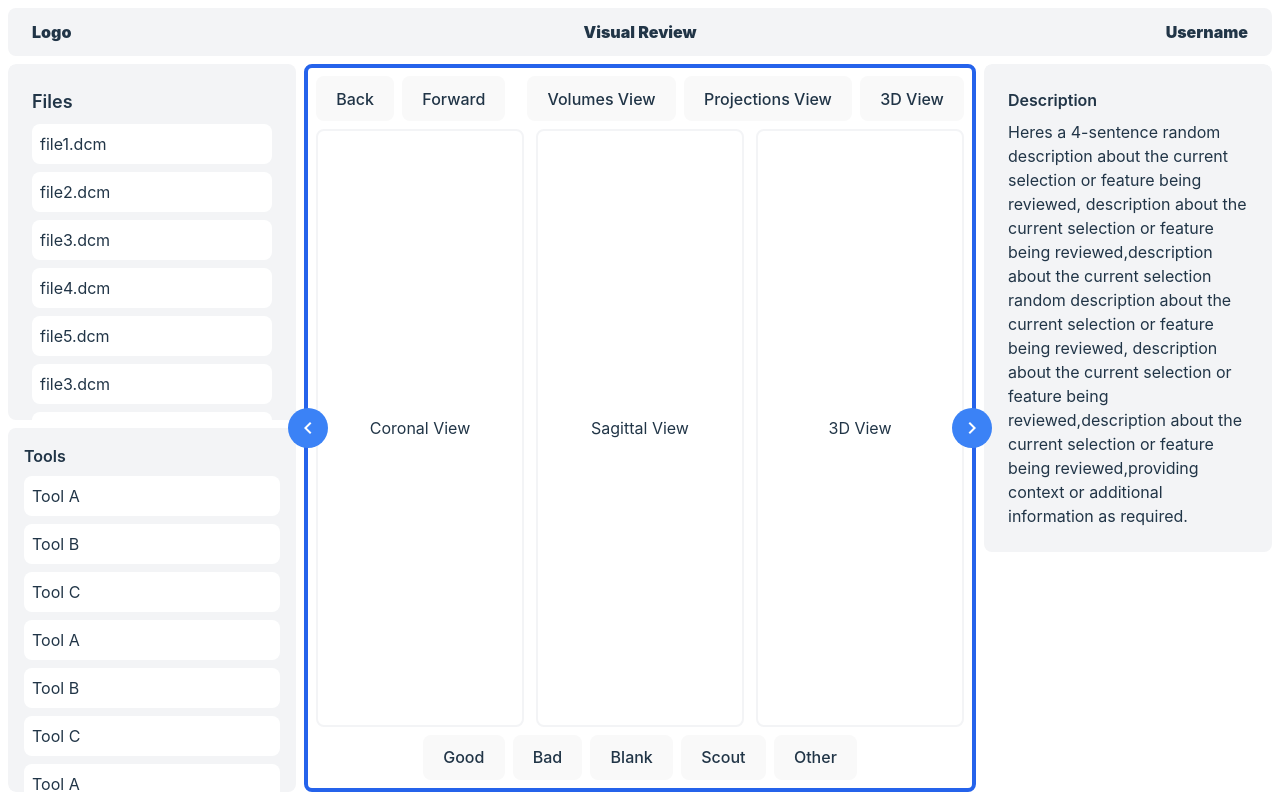
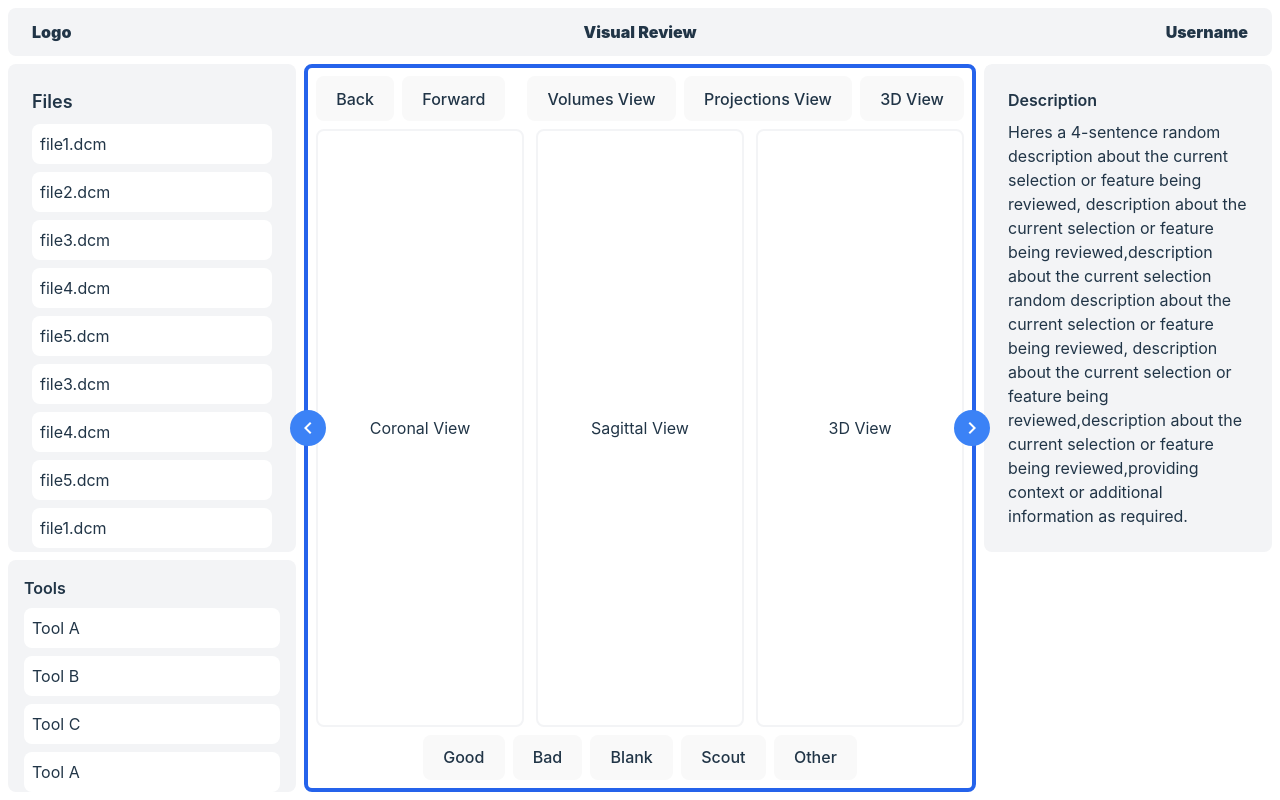
Before and after one commit to quasarj/mirabelle, a React (Vite) app in the folder visual-review-v1/: page / in a window 1280 px wide. Built offline with nearby package versions, Linux system fonts and the light colour scheme.

Commit message:
Components Naming

```diff
--- a/visual-review-v1/src/App.jsx
+++ b/visual-review-v1/src/App.jsx
@@ -1,33 +1,32 @@
 import { useState } from 'react';
 
-import Topbar from './components/Topbar';
-import SidePanel from './components/SidePanel';
-import ReviewPanel from './components/ReviewPanel';
-import DescriptionPanel from './components/DescriptionPanel';
+import Header from './components/Header';
+import LeftPanel from './components/LeftPanel';
+import MiddlePanel from './components/MiddlePanel';
+import RightPanel from './components/RightPanel';
 
 function App() {
-  const [showSidePanel, setShowSidePanel] = useState(true);
+  const [showLeftPanel, setShowLeftPanel] = useState(true);
   const [showDescriptionPanel, setShowDescriptionPanel] = useState(true);
 
   return (
-    <div className="grid grid-rows-[auto_minmax(0,1fr)] gap-2 w-screen h-screen p-2">
-      <Topbar />
-
-      <div className="flex rounded-lg overflow-hidden">
-        {showSidePanel && (
-          <div className={`transition-width ease-in-out w-72 h-full`}>
-            <SidePanel />
+    <div id="app" className="grid grid-rows-[auto_minmax(0,1fr)] gap-2 w-screen h-screen p-2">
+      <Header />
+      <div id="main" className="flex rounded-lg">
+        {showLeftPanel && (
+          <div id="leftPanel">
+            <LeftPanel />
           </div>
         )}
-        <ReviewPanel
-          showSidePanel={showSidePanel}
-          setShowSidePanel={setShowSidePanel}
+        <MiddlePanel
+          showLeftPanel={showLeftPanel}
+          setShowLeftPanel={setShowLeftPanel}
           showDescriptionPanel={showDescriptionPanel}
           setShowDescriptionPanel={setShowDescriptionPanel}
         />
         {showDescriptionPanel && (
-          <div className={`transition-width ease-in-out w-72 h-full`}>
-            <DescriptionPanel />
+          <div id="rightPanel" className={`transition-width ease-in-out w-72 h-full`}>
+            <RightPanel />
           </div>
         )}
       </div>
--- a/visual-review-v1/src/components/Topbar.jsx
+++ b/visual-review-v1/src/components/Header.jsx
@@ -1,6 +1,6 @@
-function Topbar() {
+function Header() {
   return (
-    <div className=" bg-gray-100 h-12 flex items-center px-6 font-black rounded-lg">
+    <div id="header" className=" bg-gray-100 h-12 flex items-center px-6 font-black rounded-lg">
       <div className="flex-1">Logo</div>
       <div className="flex-1 text-center">Visual Review</div>
       <div className="flex-1 text-right">Username</div>
@@ -8,4 +8,4 @@ function Topbar() {
   );
 }
 
-export default Topbar;
+export default Header;
--- a/visual-review-v1/src/components/SidePanel.jsx
+++ b/visual-review-v1/src/components/LeftPanel.jsx
@@ -1,7 +1,7 @@
-function SidePanel() {
+function LeftPanel() {
   return (
-    <div className="w-72  rounded-lg h-full flex flex-col gap-2">
-      <div className="flex-grow bg-gray-100 p-6 rounded-lg overflow-hidden">
+    <div id="leftPanelWrapper" className="w-72 rounded-lg h-full flex flex-col gap-2">
+      <div id="filePanel" className="flex-grow bg-gray-100 p-6 rounded-lg overflow-hidden">
         <div className="mb-2 text-lg font-semibold">Files</div>
         <ul className="h-full overflow-y-scroll">
           <li className="mb-2 p-2 bg-white cursor-pointer hover:bg-gray-200 rounded-lg">file1.dcm</li>
@@ -21,7 +21,7 @@ function SidePanel() {
         </ul>
         <div className="h-6 w-full"></div>
       </div>
-      <div className="h-1/2 bg-gray-100 p-4 rounded-lg">
+      <div id="toolPanel" className="h-1/2 bg-gray-100 p-4 rounded-lg overflow-hidden">
         <div className="mb-2 font-semibold">Tools</div>
         <ul className="h-full overflow-y-scroll">
           <li className="mb-2 p-2 bg-white cursor-pointer hover:bg-gray-200 rounded-lg">Tool A</li>
@@ -40,4 +40,4 @@ function SidePanel() {
   );
 }
 
-export default SidePanel;
+export default LeftPanel;
--- /dev/null
+++ b/visual-review-v1/src/components/MiddlePanel.jsx
@@ -0,0 +1,49 @@
+function MiddlePanel({ showLeftPanel, setShowLeftPanel, showDescriptionPanel, setShowDescriptionPanel }) {
+  return (
+    <div id="middlePanel" className="relative w-full bg-white rounded-lg border-4 border-blue-600 p-2 flex flex-col gap-2 mx-2">
+        <button
+        id="leftPanelButton"
+        onClick={() => setShowLeftPanel(!showLeftPanel)}
+        className={`flex items-center justify-center w-9 h-9 leading-9 absolute top-1/2 left-0 transform -translate-y-1/2 -translate-x-1/2 bg-blue-500 border-0 rounded-full p-2 transition-transform ${showLeftPanel ? '' : 'rotate-180'}`}
+
+      >
+        <span className="material-icons text-white">chevron_left</span>
+      </button>
+      <button
+        id="rightPanelButton"
+        onClick={() => setShowDescriptionPanel(!showDescriptionPanel)}
+        className={`flex items-center justify-center absolute w-9 h-9 leading-9 top-1/2 right-0 transform -translate-y-1/2 translate-x-1/2 bg-blue-500 rounded-full p-2 transition-transform ${showDescriptionPanel ? '' : 'rotate-180'}`}
+
+      >
+        <span className="material-icons text-white">chevron_right</span>
+      </button>
+
+      <div id="middleTopPanel" className="w-full flex justify-between items-center">
+        <div id="navigationPanel" className="flex gap-2">
+          <button id="goBack">Back</button>
+          <button id="skipForward">Forward</button>
+        </div>
+        <div id="editViewPanel" className="flex gap-2">
+          <button id="viewVolume">Volumes View</button>
+          <button id="viewProjections">Projections View</button>
+          <button id="3dView">3D View</button>
+        </div>
+      </div>
+      <div id="viewPanel" className="flex text-center gap-2 h-my-2 flex-grow">
+        <div id="volumeContent" className="rounded-lg border-2 border-gray-100 w-1/3 flex flex-col justify-center items-center"><p>Coronal View</p></div>
+        <div id="mipContent" className="rounded-lg border-2 border-gray-100 w-1/3 flex flex-col justify-center items-center mr-1 ml-1"><p>Sagittal View</p></div>
+        <div id="t3dContent" className="rounded-lg border-2 border-gray-100 w-1/3 flex flex-col justify-center items-center"><p>3D View</p></div>
+      </div>
+      <div id="markPanel" className="w-full flex justify-center gap-2">
+        <button id="markGood">Good</button>
+        <button id="markBad">Bad</button>
+        <button id="markBlank">Blank</button>
+        <button id="markScout">Scout</button>
+        <button id="markOther">Other</button>
+      </div>
+
+    </div>
+  );
+}
+
+export default MiddlePanel;
--- a/visual-review-v1/src/components/ReviewPanel.jsx
+++ /dev/null
@@ -1,47 +0,0 @@
-function ReviewPanel({ showSidePanel, setShowSidePanel, showDescriptionPanel, setShowDescriptionPanel }) {
-  return (
-    <div className="relative w-full bg-white rounded-lg border-4 border-blue-600 p-2 flex flex-col gap-2 mx-2">
-        <button
-        onClick={() => setShowSidePanel(!showSidePanel)}
-        className={`flex items-center justify-center w-10 h-10 leading-10 absolute top-1/2 left-0 transform -translate-y-1/2 -translate-x-1/2 bg-blue-500 border-0 rounded-full p-2 transition-transform ${showSidePanel ? '' : 'rotate-180'}`}
-
-      >
-        <span className="material-icons text-white">chevron_left</span>
-      </button>
-      <button
-        onClick={() => setShowDescriptionPanel(!showDescriptionPanel)}
-        className={`flex items-center justify-center absolute w-10 h-10 leading-10 top-1/2 right-0 transform -translate-y-1/2 translate-x-1/2 bg-blue-500 rounded-full p-2 transition-transform ${showDescriptionPanel ? '' : 'rotate-180'}`}
-
-      >
-        <span className="material-icons text-white">chevron_right</span>
-      </button>
-
-      <div className="w-full flex justify-between items-center">
-        <div className="flex gap-2">
-          <button>Back</button>
-          <button>Forward</button>
-        </div>
-        <div className="flex gap-2">
-          <button>Volumes View</button>
-          <button>Projections View</button>
-          <button>3D View</button>
-        </div>
-      </div>
-      <div className="flex text-center gap-2 h-my-2 flex-grow">
-        <div className="rounded-lg border-2 border-gray-100 w-1/3 flex flex-col justify-center items-center"><p>Coronal View</p></div>
-        <div className="rounded-lg border-2 border-gray-100 w-1/3 flex flex-col justify-center items-center mr-1 ml-1"><p>Sagittal View</p></div>
-        <div className="rounded-lg border-2 border-gray-100 w-1/3 flex flex-col justify-center items-center"><p>3D View</p></div>
-      </div>
-      <div className="w-full flex justify-center gap-2">
-        <button>Good</button>
-        <button>Bad</button>
-        <button>Blank</button>
-        <button>Scout</button>
-        <button>Other</button>
-      </div>
-
-    </div>
-  );
-}
-
-export default ReviewPanel;
--- a/visual-review-v1/src/components/DescriptionPanel.jsx
+++ b/visual-review-v1/src/components/RightPanel.jsx
@@ -1,7 +1,7 @@
-function DescriptionPanel() {
+function RightPanel() {
   return (
     <div className="w-72 rounded-lg h-full overflow-y-scroll">
-      <div className="bg-gray-100 p-6 rounded-lg">
+      <div id="descriptionPanel" className="bg-gray-100 p-6 rounded-lg">
         <div className="w-full mb-2 font-semibold">Description</div>
         <div className="w-full">Heres a 4-sentence random description about the current selection or feature being reviewed, description about the current selection or feature being reviewed,description about the current selection random description about the current selection or feature being reviewed, description about the current selection or feature being reviewed,description about the current selection or feature being reviewed,providing context or additional information as required.</div>
       </div>
@@ -9,4 +9,4 @@ function DescriptionPanel() {
   );
 }
 
-export default DescriptionPanel;
+export default RightPanel;
```
